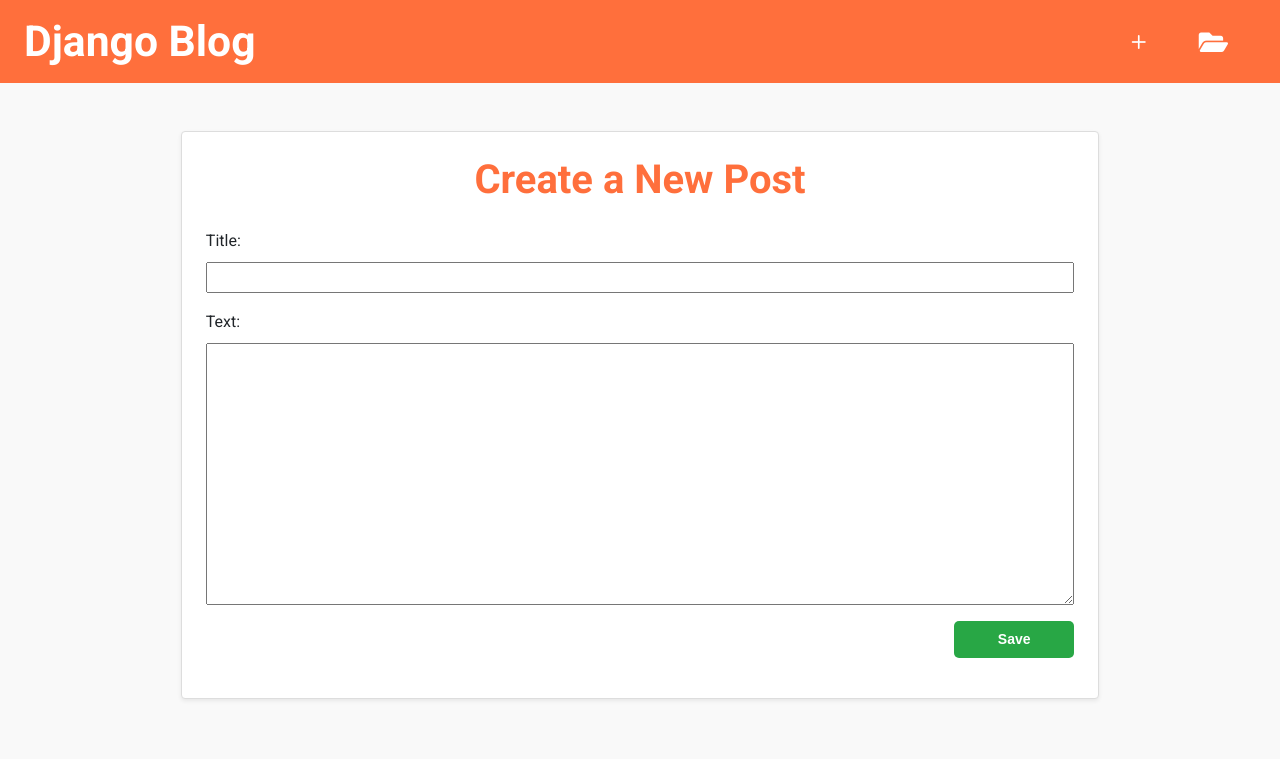
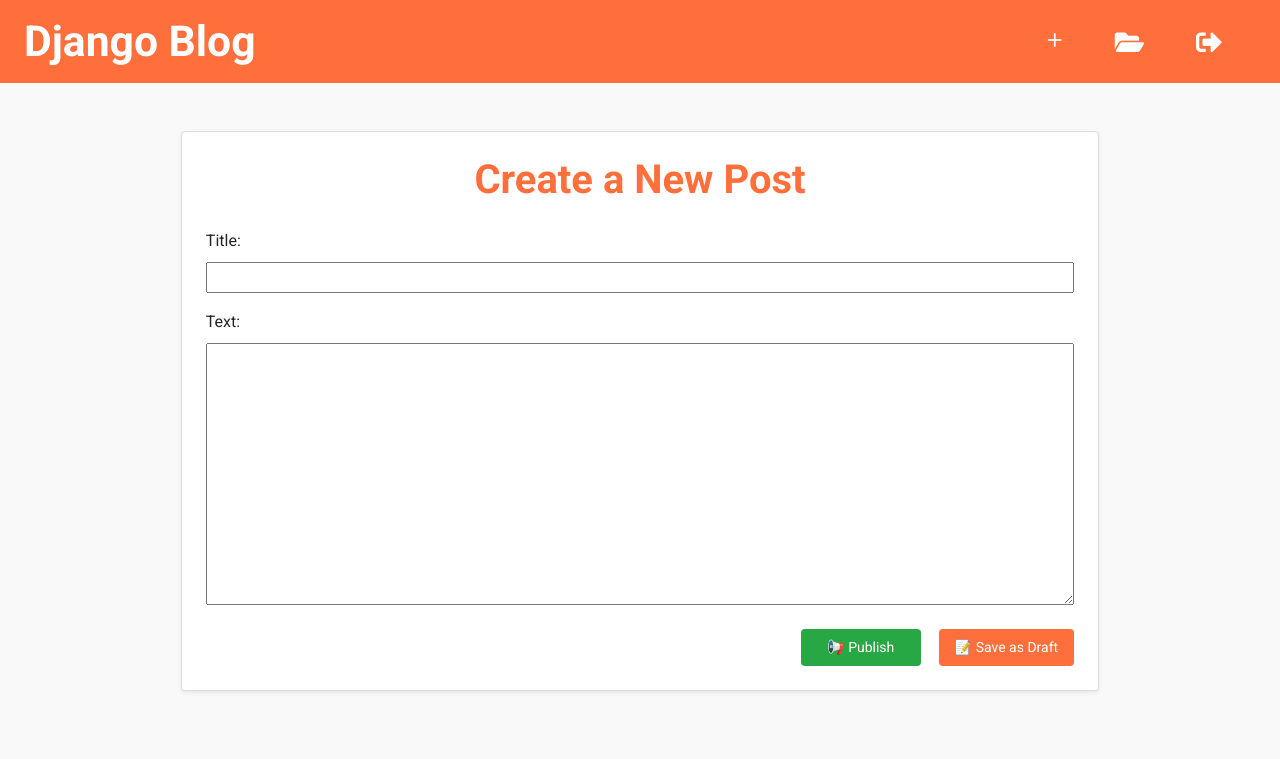
Before and after one commit to 00-hidan-00/first_project_djangogirls, a Django app: page /post/new/ in a window 1280 px wide. Shown: the top 759 px of the page. Run offline with Django 5.2, Linux system fonts and the light colour scheme; the visitor is signed in with stand-in values (Sample User, id 1); some libraries are stand-ins or nearby versions.

Commit message:
💫 Add basic security & 🧰 Update post publishing logic

```diff
--- a/blog/static/css/blog.css
+++ b/blog/static/css/blog.css
@@ -1,6 +1,7 @@
 /* Общие стили для всего сайта */
 body {
     font-family: 'Roboto', sans-serif;
+    /*font-family: 'Raleway', sans-serif;*/
     line-height: 1.6;
     background-color: #f9f9f9; /* Цвет фона */
     margin: 0;
@@ -164,3 +165,123 @@
     max-width: 160px;/* Ограничим ширину кнопки "Edit" */
      height: 40px;
 }
+
+
+/* Убедимся, что все элементы в .top-menu выравниваются по вертикали */
+.top-menu {
+    display: flex;
+    align-items: center;  /* Вертикальное выравнивание */
+    justify-content: center; /* Центрирование содержимого */
+}
+
+.top-menu button, .top-menu a {
+    display: flex;
+    align-items: center;
+    justify-content: center; /* Центрируем иконки в кнопке/ссылке */
+    padding: 0; /* Убираем лишние отступы */
+}
+
+.top-menu i {
+    font-size: 26px; /* Размер иконки */
+}
+
+
+form button.top-menu {
+    margin: 0;
+    border: none;
+    background-color: #ff6f3c;  /* Оранжевый цвет */
+
+
+}
+
+/* Контейнер для формы логина */
+.login-container {
+    width: 100%;
+    max-width: 400px;
+    margin: 50px auto;
+    padding: 30px;
+    background-color: #fff;
+    border-radius: 8px;
+    box-shadow: 0 4px 8px rgba(0, 0, 0, 0.1);
+}
+
+.login-title {
+    text-align: center;
+    font-size: 24px;
+    margin-bottom: 20px;
+    color: #333;
+}
+
+.login-form .form-group {
+    margin-bottom: 20px;
+}
+
+.login-form .form-group label {
+    font-size: 14px;
+    color: #555;
+}
+
+.login-form .form-group input {
+    width: 100%;
+    padding: 12px;
+    font-size: 16px;
+    border: 1px solid #ddd;
+    border-radius: 4px;
+    box-sizing: border-box;
+}
+
+.login-form .btn-primary {
+    width: 100%;
+    padding: 12px;
+    font-size: 16px;
+    background-color: #ff6f3c; /* Цвет кнопки */
+    color: #fff;
+    border: none;
+    border-radius: 4px;
+    cursor: pointer;
+    transition: background-color 0.3s;
+}
+
+.login-form .btn-primary:hover {
+    background-color: #e5602b;
+}
+
+.login-footer {
+    text-align: center;
+    margin-top: 20px;
+    font-size: 14px;
+}
+
+.login-footer a {
+    color: #ff6f3c;
+    text-decoration: none;
+}
+
+.login-footer a:hover {
+    text-decoration: underline;
+}
+
+.alert {
+    color: red;
+    margin-bottom: 20px;
+    font-size: 14px;
+    padding: 10px;
+    background-color: #f8d7da;
+    border-radius: 4px;
+}
+
+.btn-green {
+    background-color: #28a745; /* Зелёный цвет */
+    color: #fff; /* Белый текст */
+    border: none;
+    border-radius: 4px;
+    padding: 8px 16px;
+    font-size: 14px;
+    cursor: pointer;
+    transition: background-color 0.2s ease;
+}
+
+.btn-green:hover {
+    background-color: #218838; /* Более тёмный при наведении */
+    color: #fff;
+}
--- a/blog/templates/blog/base.html
+++ b/blog/templates/blog/base.html
@@ -1,55 +1,63 @@
-{% load static %}
-
-
+<!DOCTYPE html>
 <html lang="en">
 <head>
+    {% load static %}
     <meta charset="UTF-8">
     <title>Django Blog</title>
 
-    <!-- Bootstrap 4 -->
+    <!-- Bootstrap -->
     <link href="https://stackpath.bootstrapcdn.com/bootstrap/4.5.2/css/bootstrap.min.css" rel="stylesheet">
 
     <!-- Font Awesome -->
     <link href="https://cdnjs.cloudflare.com/ajax/libs/font-awesome/5.15.4/css/all.min.css" rel="stylesheet">
-
-    <!-- Bootstrap Icons -->
     <link href="https://cdn.jsdelivr.net/npm/bootstrap-icons/font/bootstrap-icons.css" rel="stylesheet">
 
     <!-- Google Fonts -->
     <link href="https://fonts.googleapis.com/css2?family=Roboto:wght@400;500;700&display=swap" rel="stylesheet">
 
     <!-- Custom CSS -->
-    <link rel="stylesheet" href="{% static 'css/blog.css' %}">
+    <link rel="stylesheet" href="{% static 'css/blog.css' %}?v=1.4">
 </head>
-<body style="font-family: 'Raleway', sans-serif; background-color: #f9f9f9;">
+<body>
 
-<!-- Header -->
-<div class="page-header d-flex justify-content-between align-items-center px-4 py-3" style="background-color: #ff6f3c;">
+<header class="page-header d-flex justify-content-between align-items-center px-4 py-3"
+        style="background-color: #ff6f3c;">
     <h1 class="mb-0" style="font-size: 32pt;">
         <a href="/" style="color: white; text-decoration: none;">Django Blog</a>
     </h1>
-    {% if user.is_authenticated %}
-    <div class="d-flex align-items-center">
-        <a href="{% url 'post_new' %}" class="top-menu mx-2" title="New Post">
+
+    <nav class="d-flex align-items-center" aria-label="User menu">
+        {% if user.is_authenticated %}
+        <a href="{% url 'post_new' %}" class="top-menu mx-2" title="New Post" aria-label="New post">
             <i class="bi bi-plus" style="font-size: 28px; color: white;"></i>
         </a>
-        <a href="{% url 'post_draft_list' %}" class="top-menu mx-2" title="Drafts">
+        <a href="{% url 'post_draft_list' %}" class="top-menu mx-2" title="Drafts" aria-label="Drafts">
             <i class="fas fa-folder-open" style="font-size: 26px; color: white;"></i>
         </a>
-    </div>
-    {% endif %}
-</div>
 
-<!-- Main content -->
-<div class="content container mt-5 px-3">
+        <form action="{% url 'logout' %}" method="post">
+            {% csrf_token %}
+            <button type="submit" class="top-menu mx-2" title="Logout">
+                <i class="fas fa-sign-out-alt"></i>
+            </button>
+        </form>
+
+        {% else %}
+        <a href="{% url 'login' %}" class="top-menu mx-2" title="Login" aria-label="Login">
+            <i class="fas fa-user" style="font-size: 26px; color: white;"></i>
+        </a>
+        {% endif %}
+    </nav>
+</header>
+
+<main class="content container mt-5 px-3">
     <div class="row justify-content-center">
         <div class="col-md-10">
             {% block content %}
-            <!-- Default content block -->
             {% endblock %}
         </div>
     </div>
-</div>
+</main>
 
 </body>
 </html>
--- a/blog/templates/blog/post_detail.html
+++ b/blog/templates/blog/post_detail.html
@@ -21,11 +21,11 @@
         <form method="POST" action="{% url 'post_publish' pk=post.pk %}">
             {% csrf_token %}
             <!-- Кнопка "Publish" -->
-            <button type="submit" class="btn btn-warning mr-3">📢 Publish</button>
+            <button type="submit" class="btn btn-green mr-3">📢 Publish</button>
         </form>
         {% endif %}
         <!-- Кнопка "Edit" -->
-        <a href="/post/8/edit/" class="btn btn-secondary mr-3">✏️ Edit</a>
+        <a href="{% url 'post_edit' pk=post.pk %}" class="btn btn-secondary mr-3">✏️ Edit</a>
         <!-- Кнопка "Delete" -->
         <form method="POST" action="{% url 'post_remove' pk=post.pk %}">
             {% csrf_token %}
--- a/blog/templates/blog/post_edit.html
+++ b/blog/templates/blog/post_edit.html
@@ -6,7 +6,8 @@
     <h1 class="mb-4 text-center" style="font-weight: bold; color: #ff6f3c;">Create a New Post</h1>
 
     <!-- Форма создания поста -->
-    <form method="POST" class="post-form">
+    <form method="POST" action="{% if post.pk %}{% url 'post_edit' pk=post.pk %}{% else %}{% url 'post_new' %}{% endif %}" class="post-form">
+
         {% csrf_token %}
         <div class="mb-3">
             {{ form.as_p }}
@@ -14,7 +15,12 @@
 
         <!-- Кнопка сохранения -->
         <div class="d-flex justify-content-end">
-            <button type="submit" class="btn btn-primary px-4 py-2" style="background-color: #28a745; border: none; color: white; font-weight: bold; border-radius: 5px;">Save</button>
+            <button type="submit" name="publish" class="btn btn-success mr-2"
+                    style="background-color: #28a745; border: none;">📢 Publish
+            </button>
+            <button type="submit" name="draft" class="btn btn-primary" style="background-color: #ff6f3c; border: none;">
+                📝 Save as Draft
+            </button>
         </div>
     </form>
 </div>
--- a/blog/views.py
+++ b/blog/views.py
@@ -1,3 +1,4 @@
+from django.contrib.auth.decorators import login_required
 from django.shortcuts import redirect
 from django.shortcuts import render, get_object_or_404
 from django.utils import timezone
@@ -16,12 +17,15 @@
     return render(request, 'blog/post_detail.html', {'post': post})
 
 
+@login_required
 def post_new(request):
     if request.method == "POST":
         form = PostForm(request.POST)
         if form.is_valid():
             post = form.save(commit=False)
             post.author = request.user
+            if 'publish' in request.POST:
+                post.published_date = timezone.now()
             post.save()
             return redirect('post_detail', pk=post.pk)
     else:
@@ -29,25 +33,30 @@
     return render(request, 'blog/post_edit.html', {'form': form})
 
 
+@login_required
 def post_edit(request, pk):
-    post = get_object_or_404(Post, pk=pk)
+    post = get_object_or_404(Post, pk=pk)  # получаем пост с pk=18, например
     if request.method == "POST":
-        form = PostForm(request.POST, instance=post)
+        form = PostForm(request.POST, instance=post)  # редактируем именно его
         if form.is_valid():
             post = form.save(commit=False)
             post.author = request.user
+            if 'publish' in request.POST:
+                post.published_date = timezone.now()
             post.save()
             return redirect('post_detail', pk=post.pk)
     else:
         form = PostForm(instance=post)
-    return render(request, 'blog/post_edit.html', {'form': form})
+    return render(request, 'blog/post_edit.html', {'form': form, 'post': post})
 
 
+@login_required
 def post_draft_list(request):
     posts = Post.objects.filter(published_date__isnull=True).order_by('created_date')
     return render(request, 'blog/post_draft_list.html', {'posts': posts})
 
 
+@login_required
 def post_publish(request, pk):
     post = get_object_or_404(Post, pk=pk)
     if request.method == 'POST':
@@ -55,6 +64,7 @@
     return redirect('post_detail', pk=pk)
 
 
+@login_required
 def post_remove(request, pk):
     post = get_object_or_404(Post, pk=pk)
     if request.method == 'POST':
--- a/mysite/settings.py
+++ b/mysite/settings.py
@@ -116,3 +116,6 @@
 # https://docs.djangoproject.com/en/5.2/ref/settings/#default-auto-field
 
 DEFAULT_AUTO_FIELD = 'django.db.models.BigAutoField'
+
+# 🔐 Redirect after successful login
+LOGIN_REDIRECT_URL = '/'
--- a/mysite/urls.py
+++ b/mysite/urls.py
@@ -1,23 +1,10 @@
-"""
-URL configuration for mysite project.
-
-The `urlpatterns` list routes URLs to views. For more information please see:
-    https://docs.djangoproject.com/en/5.2/topics/http/urls/
-Examples:
-Function views
-    1. Add an import:  from my_app import views
-    2. Add a URL to urlpatterns:  path('', views.home, name='home')
-Class-based views
-    1. Add an import:  from other_app.views import Home
-    2. Add a URL to urlpatterns:  path('', Home.as_view(), name='home')
-Including another URLconf
-    1. Import the include() function: from django.urls import include, path
-    2. Add a URL to urlpatterns:  path('blog/', include('blog.urls'))
-"""
 from django.contrib import admin
+from django.contrib.auth import views
 from django.urls import path, include
 
 urlpatterns = [
     path('admin/', admin.site.urls),
+    path('accounts/login/', views.LoginView.as_view(), name='login'),
+    path('accounts/logout/', views.LogoutView.as_view(next_page='/'), name='logout'),
     path('', include('blog.urls')),
 ]
```
Also changed, not shown: blog/templates/registration/login.html (+23 -12 lines).
